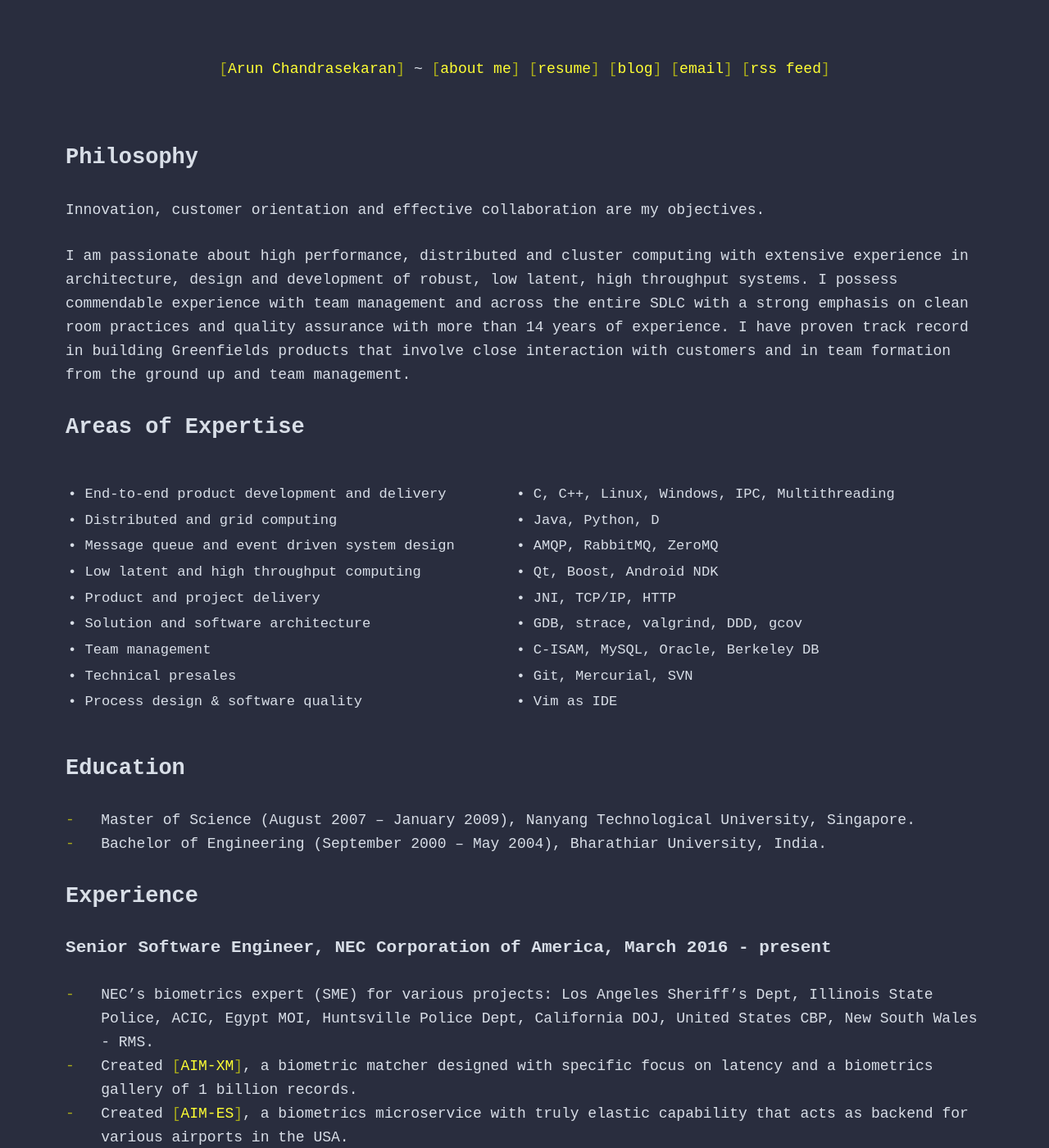
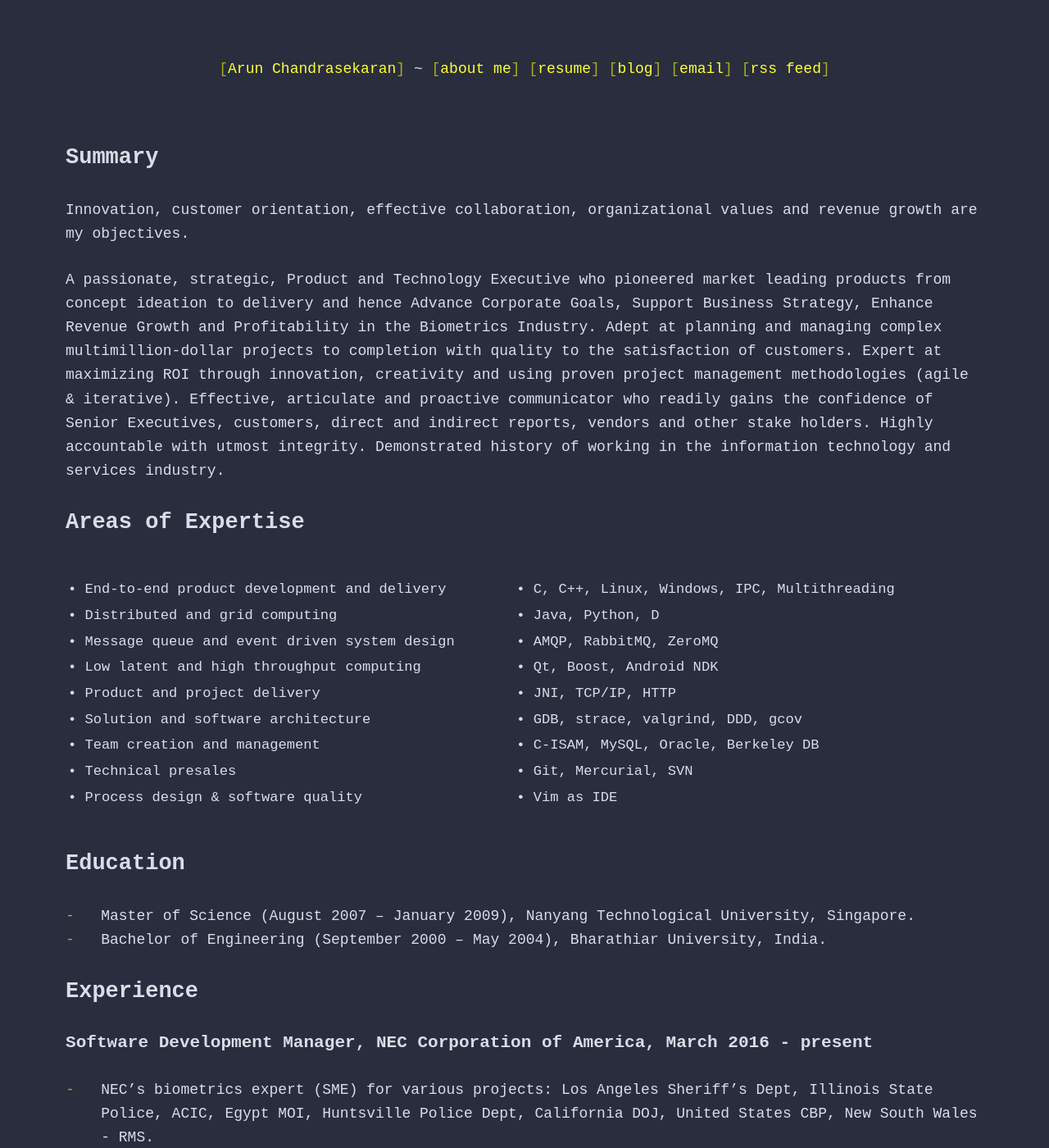
Before and after one commit to carun/carun.github.io, a Jekyll site: the page built from resume.md, in a window 1280 px wide and 1400 px high. Shown: the whole window at 82% size. Built offline with Jekyll 4.4.1, drawn with Linux system fonts in a browser that asks for light colours; our own code applies the rules of GitHub Pages for plain Markdown files.

```diff
--- a/resume.md
+++ b/resume.md
@@ -2,16 +2,17 @@
 layout: base
 ---
 
-## Philosophy
+## Summary
 
-Innovation, customer orientation and effective collaboration are my objectives.
+Innovation, customer orientation, effective collaboration, organizational values and revenue growth are my objectives.
 
-I am passionate about high performance, distributed and cluster computing with extensive experience in
-architecture, design and development of robust, low latent, high throughput systems. I possess commendable experience
-with team management and across the entire SDLC with a strong emphasis on clean room practices and quality assurance
-with more than 14 years of experience. I have proven track record in building Greenfields products that involve close
-interaction with customers and in team formation from the ground up and team management.
-
+A passionate, strategic, Product and Technology Executive who pioneered market leading products from concept ideation to
+delivery and hence Advance Corporate Goals, Support Business Strategy, Enhance Revenue Growth and Profitability in the
+Biometrics Industry. Adept at planning and managing complex multimillion-dollar projects to completion with quality to
+the satisfaction of customers. Expert at maximizing ROI through innovation, creativity and using proven project
+management methodologies (agile & iterative). Effective, articulate and proactive communicator who readily gains the
+confidence of Senior Executives, customers, direct and indirect reports, vendors and other stake holders. Highly
+accountable with utmost integrity. Demonstrated history of working in the information technology and services industry.
 
 ## Areas of Expertise
 
@@ -21,7 +22,7 @@ interaction with customers and in team formation from the ground up and team man
 | •   Low latent and high throughput computing     | | | | | | •   Qt, Boost, Android NDK                      |
 | •   Product and project delivery                 | | | | | | •   JNI, TCP/IP, HTTP                           |
 | •   Solution and software architecture           | | | | | | •   GDB, strace, valgrind, DDD, gcov            |
-| •   Team management                              | | | | | | •   C-ISAM, MySQL, Oracle, Berkeley DB          |
+| •   Team creation and management                 | | | | | | •   C-ISAM, MySQL, Oracle, Berkeley DB          |
 | •   Technical presales                           | | | | | | •   Git, Mercurial, SVN                         |
 | •   Process design & software quality            | | | | | | •   Vim as IDE                                  |
 
@@ -33,7 +34,7 @@ interaction with customers and in team formation from the ground up and team man
 
 ## Experience
 
-### Senior Software Engineer, NEC Corporation of America, March 2016 - present
+### Software Development Manager, NEC Corporation of America, March 2016 - present
 
 *  NEC's biometrics expert (SME) for various projects: Los Angeles Sheriff's Dept, Illinois State Police, ACIC, Egypt MOI, Huntsville Police Dept, California DOJ, United States CBP, New South Wales - RMS.
 *  Created [AIM-XM](https://www.necam.com/AdvancedRecognitionSystems/Products/AIMXM/), a biometric matcher designed with specific focus on latency and a biometrics gallery of 1 billion records.
```
Also changed, not shown: _posts/2019-04-02-fasting-to-be-healthy.md (added, +102 -0 lines), about-me.md (+1 -1 lines).
